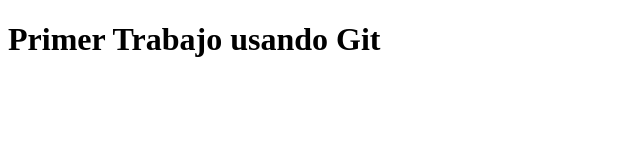
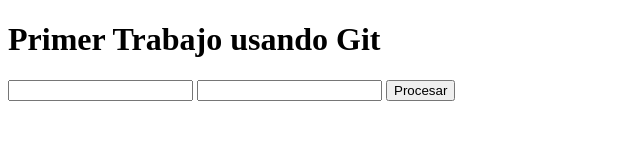
Before and after one commit to leandrooyarzun2000-spec/repo1, a plain HTML site: page index.html in a window 1280 px wide. Shown: the whole page, without its empty margins (0-640 px from the left). Drawn offline with Linux system fonts and the light colour scheme.

Commit message:
Se agrego formulario al index.html

```diff
--- a/index.html
+++ b/index.html
@@ -8,6 +8,11 @@
 </head>
 <body>
     <h1>Primer Trabajo usando Git</h1>
+    <form>
+        <input type="email" name="email" id="uno">
+        <input type="number" name="number" id="dos">
+        <button type="submit">Procesar</button>
+    </form>
     <script src="js/index.js"></script>
 </body>
 </html>
```
